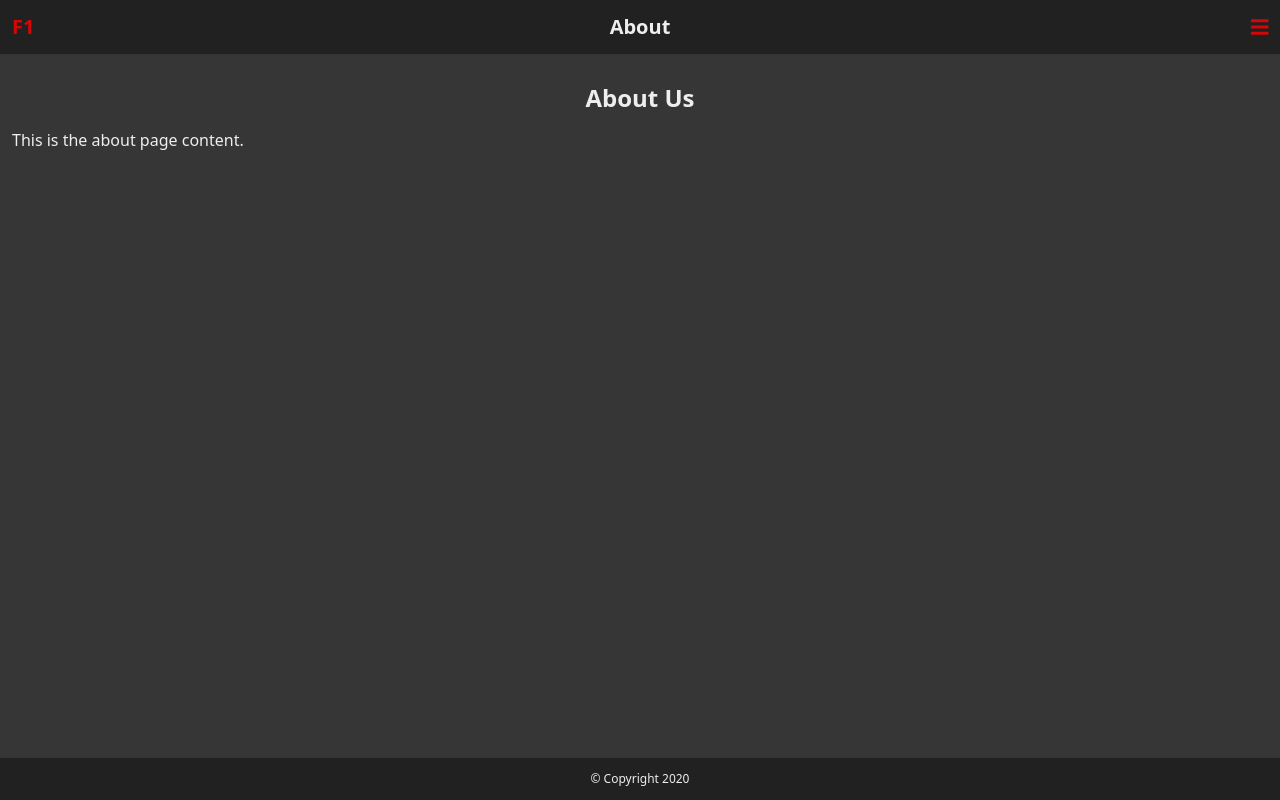
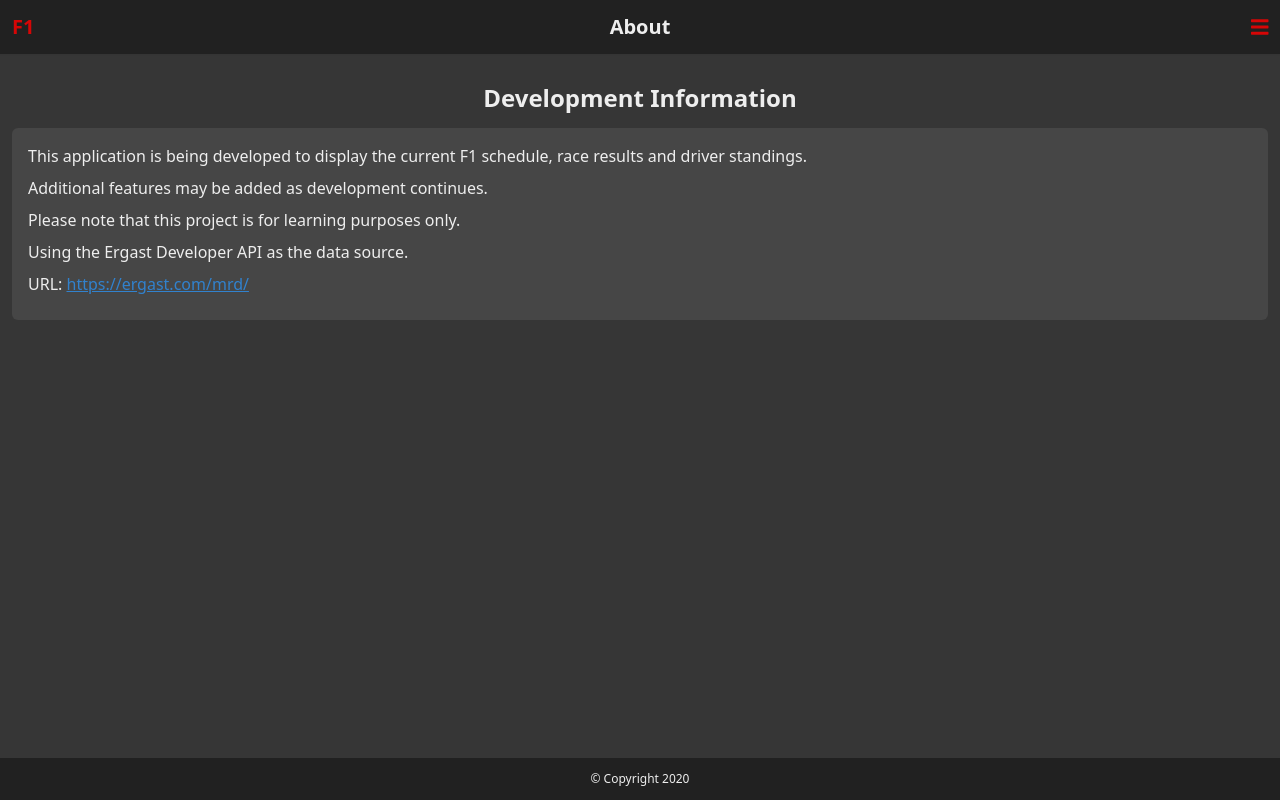
Before and after one commit to Francois-vv/F1-Application, a React (Create React App) app in the folder f1-app/: page /about in a window 1280 px wide. Built offline with nearby package versions, Linux system fonts and the light colour scheme.

Commit message:
Added Content to About Screen

```diff
--- a/f1-app/src/Views/About.js
+++ b/f1-app/src/Views/About.js
@@ -3,8 +3,37 @@ import React from 'react'
 function About() {
     return (
         <div className="h-auto">
-            <h1 className="mb-3 text-2xl font-bold text-center">About Us</h1>
-            <p>This is the about page content.</p>
+            <h3 className="pb-3 text-2xl font-bold text-center">
+                Development Information
+            </h3>
+            <div className="flex p-4 bg-gray-700 rounded-md">
+                <ul className="list-inside">
+                    <li className="pb-2">
+                        This application is being developed to display the
+                        current F1 schedule, race results and driver standings.
+                    </li>
+                    <li className="pb-2">
+                        Additional features may be added as development
+                        continues.
+                    </li>
+                    <li className="pb-2">
+                        Please note that this project is for learning purposes
+                        only.
+                    </li>
+                    <li className="pb-2">
+                        Using the Ergast Developer API as the data source.
+                    </li>
+                    <li className="pb-2">
+                        URL:{' '}
+                        <a
+                            className="text-blue-600 underline "
+                            href="https://ergast.com/mrd/"
+                        >
+                            https://ergast.com/mrd/
+                        </a>
+                    </li>
+                </ul>
+            </div>
         </div>
     )
 }
```
